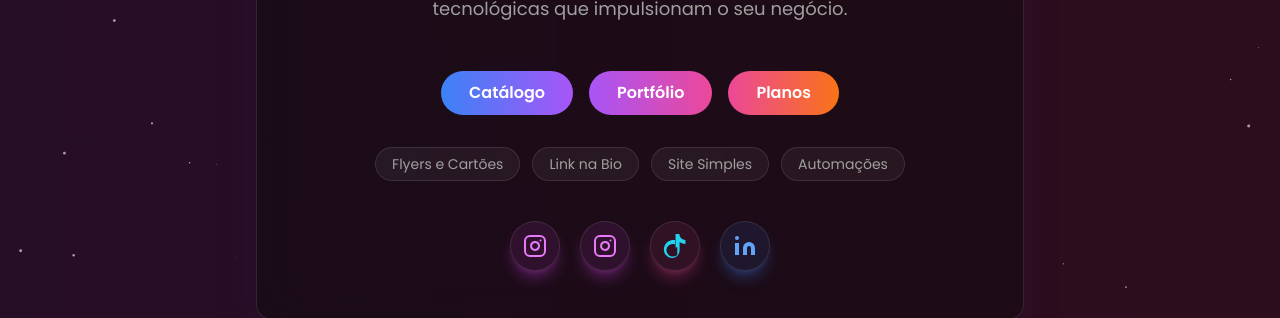
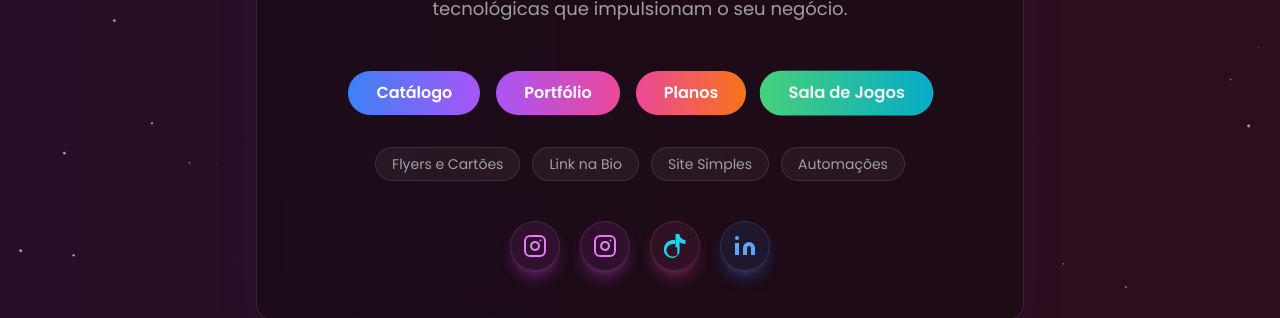
Before and after one commit to Cortelete/iarteBio, a React (Vite) app: page / in a window 1280 px wide. Shown: the part 371-689 px from the top of the page. Built offline with nearby package versions, Linux system fonts and the light colour scheme.

Commit message:
Update HeroSection.tsx

```diff
--- a/components/HeroSection.tsx
+++ b/components/HeroSection.tsx
@@ -9,9 +9,10 @@ import { TikTokIcon } from './icons/TikTokIcon';
 interface HeroSectionProps {
   navigateTo: (page: 'catalog', target?: { categoryName?: string }) => void;
   openPortfolio: () => void;
+  openConstructionModal: () => void;
 }
 
-const HeroSection: React.FC<HeroSectionProps> = ({ navigateTo, openPortfolio }) => {
+const HeroSection: React.FC<HeroSectionProps> = ({ navigateTo, openPortfolio, openConstructionModal }) => {
 
   const handleCatalogClick = (e: React.MouseEvent<HTMLButtonElement | HTMLAnchorElement>) => {
     e.preventDefault();
@@ -36,7 +37,7 @@ const HeroSection: React.FC<HeroSectionProps> = ({ navigateTo, openPortfolio })
           Transformamos ideias em realidade digital com soluções criativas e tecnológicas que impulsionam o seu negócio.
         </p>
 
-        <div className="flex flex-col sm:flex-row justify-center items-center gap-4 mb-8 w-full">
+        <div className="flex flex-wrap justify-center items-center gap-4 mb-8 w-full">
           <button
             onClick={handleCatalogClick}
             className="group w-full sm:w-auto relative inline-block text-base sm:text-base font-semibold text-white py-2.5 px-6 sm:py-2.5 sm:px-7 rounded-full bg-gradient-to-r from-blue-500 to-purple-500 transition-all duration-300 transform hover:scale-105 hover:shadow-lg hover:shadow-purple-500/30 overflow-hidden"
@@ -66,6 +67,16 @@ const HeroSection: React.FC<HeroSectionProps> = ({ navigateTo, openPortfolio })
               <span className="absolute block w-1/2 h-[300%] bg-gradient-to-r from-transparent via-white/20 to-transparent transition-transform duration-700 ease-in-out -translate-x-[150%] skew-x-[-20deg] group-hover:translate-x-[150%]"></span>
             </span>
           </a>
+          <button
+            onClick={openConstructionModal}
+            className="group w-full sm:w-auto relative inline-block text-base sm:text-base font-semibold text-white py-2.5 px-6 sm:py-2.5 sm:px-7 rounded-full bg-gradient-to-r from-green-400 to-cyan-500 transition-all duration-300 transform hover:scale-105 hover:shadow-lg hover:shadow-cyan-500/30 overflow-hidden animate-subtle-pulse"
+            style={{ animationDuration: '2s' }}
+          >
+            <span className="relative z-10">Sala de Jogos</span>
+            <span className="absolute top-0 left-0 w-full h-full overflow-hidden rounded-full">
+              <span className="absolute block w-1/2 h-[300%] bg-gradient-to-r from-transparent via-white/30 to-transparent transition-transform duration-700 ease-in-out -translate-x-[150%] skew-x-[-20deg] group-hover:translate-x-[150%]"></span>
+            </span>
+          </button>
         </div>
 
         <div className="flex flex-wrap justify-center items-center gap-2 sm:gap-3 mb-10 w-full">
```
